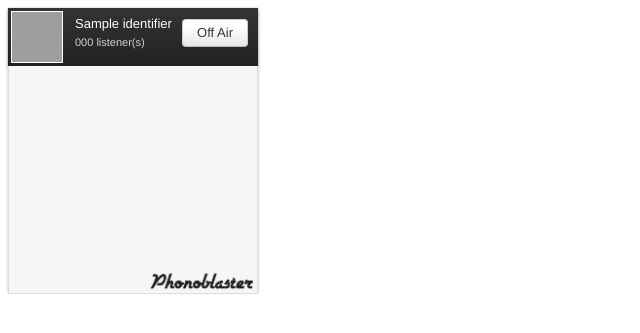
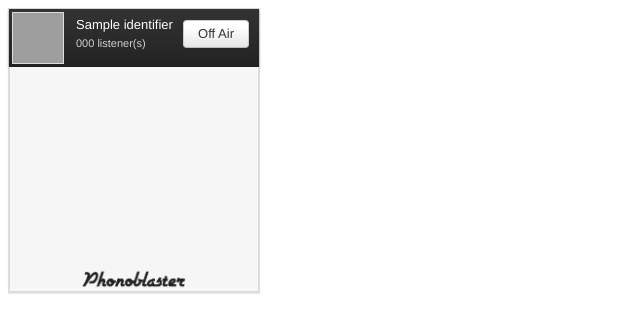
Before and after one commit to detcherry/phonoblaster, a Python web app: template templates/widget.html in a window 1280 px wide. Shown: the top 333 px of the page, without its empty margins (0-640 px from the left). Run offline with Jinja, Linux system fonts and the light colour scheme; the template is opened without the code that fills it: most values are stand-ins (such as "Sample title", 1, 10 or a date in 2020); grey boxes are pictures that could not be loaded.

Commit message:
Light refresh of the widget design

```diff
--- a/static/css/widget.css
+++ b/static/css/widget.css
@@ -16,7 +16,14 @@
 	padding-top: 5px;
 }
 
-.widget,.station {
+.widget{
+	border: 1px solid #DDD;
+	-webkit-box-shadow: 0 1px 1px rgba(0, 0, 0, 0.075);
+	-moz-box-shadow: 0 1px 1px rgba(0, 0, 0, 0.075);
+	box-shadow: 0 1px 1px rgba(0, 0, 0, 0.075);
+}
+
+.station {
 	background-repeat: repeat-x;
 	background-image: -khtml-gradient(linear, left top, left bottom, from(#333333), to(#222222));
 	background-image: -moz-linear-gradient(top, #333333, #222222);
@@ -28,7 +35,6 @@
 	-webkit-box-shadow: 0 1px 3px rgba(0, 0, 0, 0.25), inset 0 -1px 0 rgba(0, 0, 0, 0.1);
 	-moz-box-shadow: 0 1px 3px rgba(0, 0, 0, 0.25), inset 0 -1px 0 rgba(0, 0, 0, 0.1);
 	box-shadow: 0 1px 3px rgba(0, 0, 0, 0.25), inset 0 -1px 0 rgba(0, 0, 0, 0.1);
-	*/
 }
 
 a{
@@ -52,7 +58,7 @@ img#station{
 	width:50px;
 	float:left;
 	margin-left:3px;
-	border:1px solid white;
+	border:1px solid #DDD;
 }
 
 .station .info{
@@ -194,7 +200,7 @@ a.button {
 }
 
 .current_song .playing{
-	border: 1px solid #A6A6A6;
+	border: 1px solid #DDD;
 	height:5px;
 	width:130px;
 	margin-top:4px;
@@ -227,7 +233,8 @@ a.button {
 .next_song{
 	height:50px;
 	display:block;
-	margin-top:10px;
+	margin-top:5px;
+	margin-bottom:5px;
 }
 
 .next_song .next_song_content{
@@ -299,8 +306,9 @@ img#next_song_thumbnail, img#next_history_thumbnail{
 /* Phonoblaster logo on the bottom of the widget */
 
 .footer{
+	padding-top:7px;
 	width:248px;
-	height:32px;
+	height:22px;
 	border-right: 1px solid #DDD;
 	border-left: 1px solid #DDD;
 	border-bottom: 1px solid #DDD;
@@ -309,9 +317,8 @@ img#next_song_thumbnail, img#next_history_thumbnail{
 }
 
 .footer img{
+	display:block;
+	margin:auto;
 	width:106px;
 	height:20px;
-	position:absolute;
-	bottom:0px;
-	right:3px;
 }
--- a/templates/widget.html
+++ b/templates/widget.html
@@ -21,6 +21,7 @@
 						<div class="listeners">
 							{{number_listeners}} listener(s)
 						</div>
+
 					</div>
 				</div>
 				<div class="songs">
```
Lines whose indentation alone changed are shown as unchanged.
